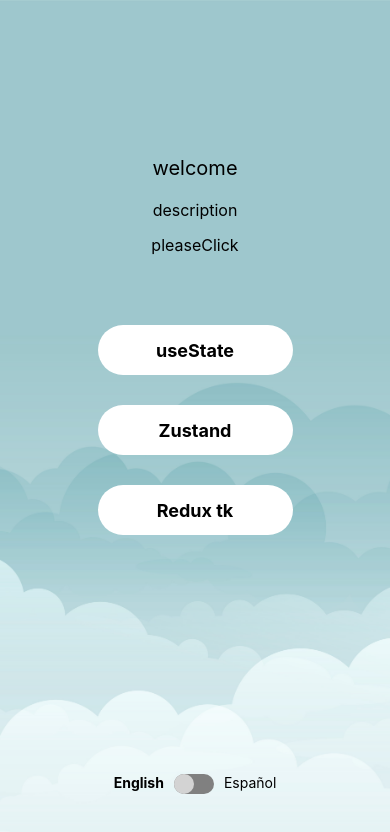
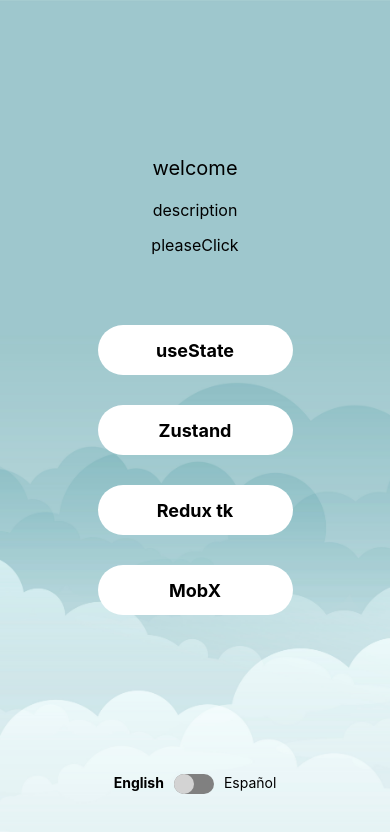
Before and after one commit to bfhcodehacker/react-native-state-mgmt, a React Native app: screen / in a window 390 px wide. Shown: the top 832 px of the page. Built offline with nearby package versions, Linux system fonts and the light colour scheme.

Commit message:
chore: add mobx packages, mobx screen and update tsconfig with strict

```diff
--- a/App.tsx
+++ b/App.tsx
@@ -12,6 +12,7 @@
 import { ReduxScreen } from './src/screens/Redux';
 
 import { languages, LanguageContext } from './src/context/language-context';
+import { MobXScreen } from './src/screens/MobX';
 
 const RootStack = createNativeStackNavigator({
   initialRouteName: 'Home',
@@ -51,6 +52,15 @@
           backgroundColor: '#3568b9'
         }
       }
+    },
+    MobX: {
+      screen: MobXScreen,
+      options: {
+        title: 'MobX',
+        headerStyle: {
+          backgroundColor: '#35bbd8'
+        }
+      }
     }
   },
 });
--- a/package.json
+++ b/package.json
@@ -19,6 +19,8 @@
     "git": "^0.1.5",
     "i18next": "^25.5.2",
     "lint-staged": "^16.1.6",
+    "mobx": "^6.13.7",
+    "mobx-state-tree": "^7.0.2",
     "react": "19.1.0",
     "react-i18next": "^15.7.3",
     "react-native": "0.81.1",
--- a/src/screens/Home.tsx
+++ b/src/screens/Home.tsx
@@ -25,6 +25,10 @@
 
   const goToReduxScreen = () => {
     navigation.navigate('Redux');
+  }
+
+  const goToMobXScreen = () => {
+    navigation.navigate('MobX');
   }
 
   return (
@@ -63,6 +67,14 @@
               <Text style={HomeStyles.buttonText}>Redux tk</Text>
             </TouchableOpacity>
           </View>
+          <View style={HomeStyles.buttonView}>
+            <TouchableOpacity
+              onPress={goToMobXScreen}
+              style={HomeStyles.button}
+            >
+              <Text style={HomeStyles.buttonText}>MobX</Text>
+            </TouchableOpacity>
+          </View>
         </View>
         <View style={HomeStyles.languageBox}>
           <LanguageToggle />
--- /dev/null
+++ b/src/screens/MobX.tsx
@@ -0,0 +1,13 @@
+import { ImageBackground } from "react-native";
+import { MainStyles } from "../styles/MainStyles";
+
+const background = require('../assets/backgrounds/white-clouds.jpg');
+
+export function MobXScreen() {
+
+  return (
+    <ImageBackground source={background} resizeMode="cover" style={MainStyles.background}>
+
+    </ImageBackground>
+  );
+}
--- a/tsconfig.json
+++ b/tsconfig.json
@@ -1,5 +1,9 @@
 {
   "extends": "@react-native/typescript-config",
   "include": ["**/*.ts", "**/*.tsx"],
-  "exclude": ["**/node_modules", "**/Pods"]
+  "exclude": ["**/node_modules", "**/Pods"],
+  "compilerOptions": {
+    "strict": true,
+    "noImplicitReturns": true
+  }
 }
```
Also changed, not shown: 1 other file (tests, documents, lock files or other folders).
